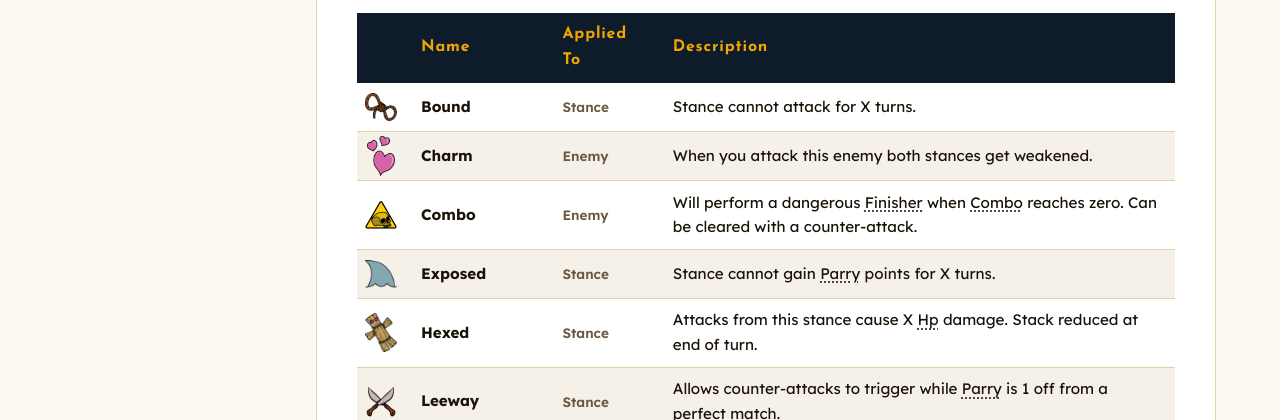
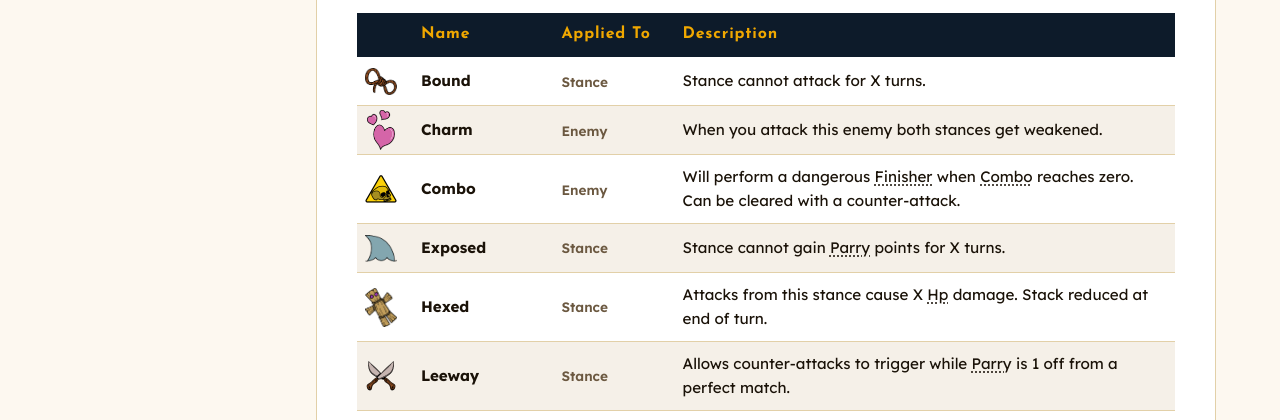
Before and after one commit to CassBayAutomation/Deckhand-Wiki, an Astro site: page /status-effects in a window 1280 px wide. Shown: the part 341-761 px from the top of the page. Built offline with nearby package versions, Linux system fonts and the light colour scheme; Astro itself is replaced by a stand-in of ours.

Commit message:
Status effects: sticky header + fix Applied To column wrapping

```diff
--- a/src/pages/status-effects/index.astro
+++ b/src/pages/status-effects/index.astro
@@ -16,7 +16,7 @@ import { linkKeywords } from '../../utils/linkKeywords';
         <tr>
           <th></th>
           <th>Name</th>
-          <th>Applied To</th>
+          <th class="applied-to-col">Applied To</th>
           <th>Description</th>
         </tr>
       </thead>
@@ -58,6 +58,18 @@ import { linkKeywords } from '../../utils/linkKeywords';
     margin: 0 auto;
   }
 
+  .applied-to-col {
+    white-space: nowrap;
+  }
+
+  @media (min-width: 641px) {
+    .status-effects-table thead th {
+      position: sticky;
+      top: var(--header-height);
+      z-index: 10;
+    }
+  }
+
   .applied-to {
     white-space: nowrap;
     font-size: 0.85rem;
```
